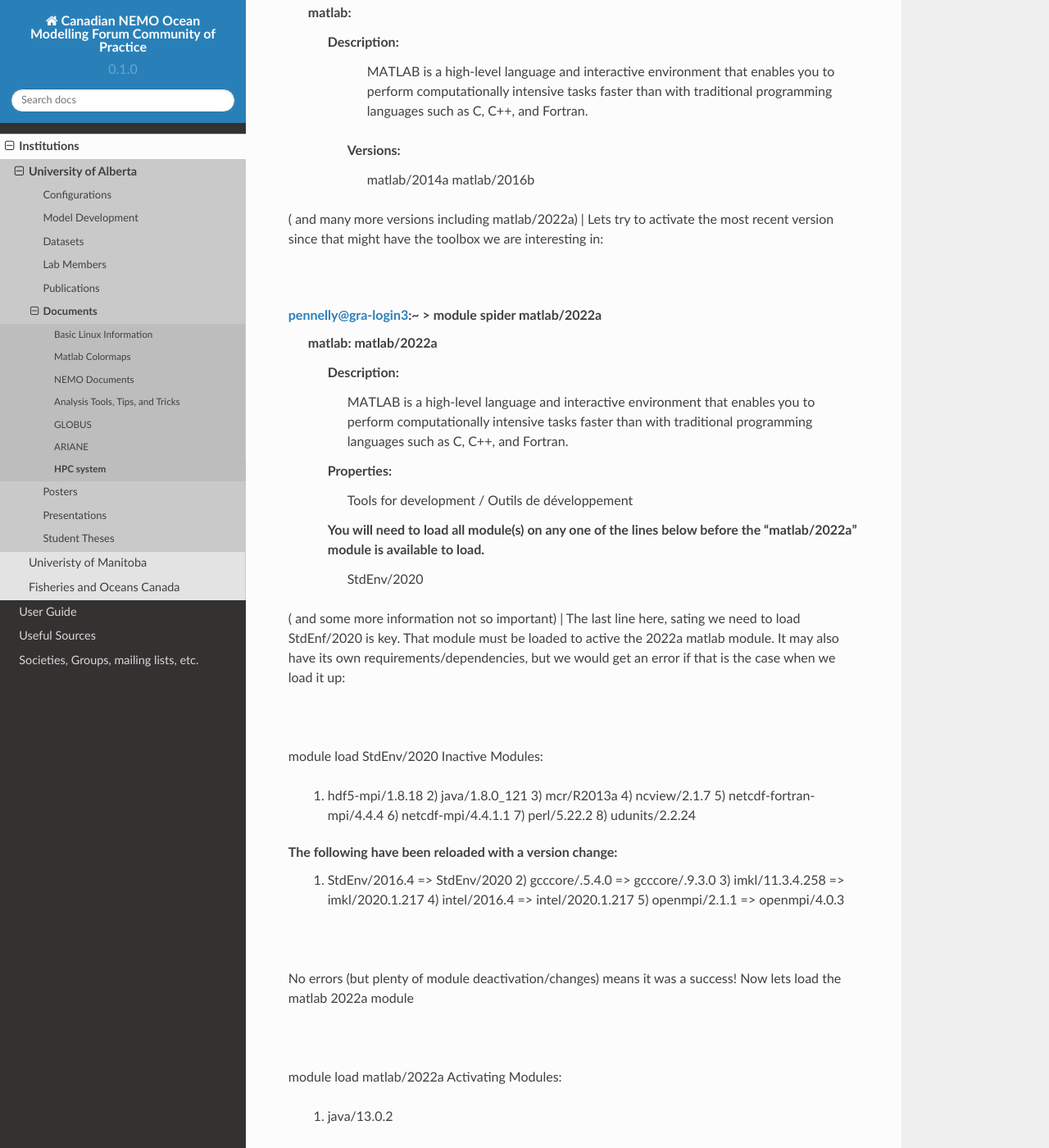
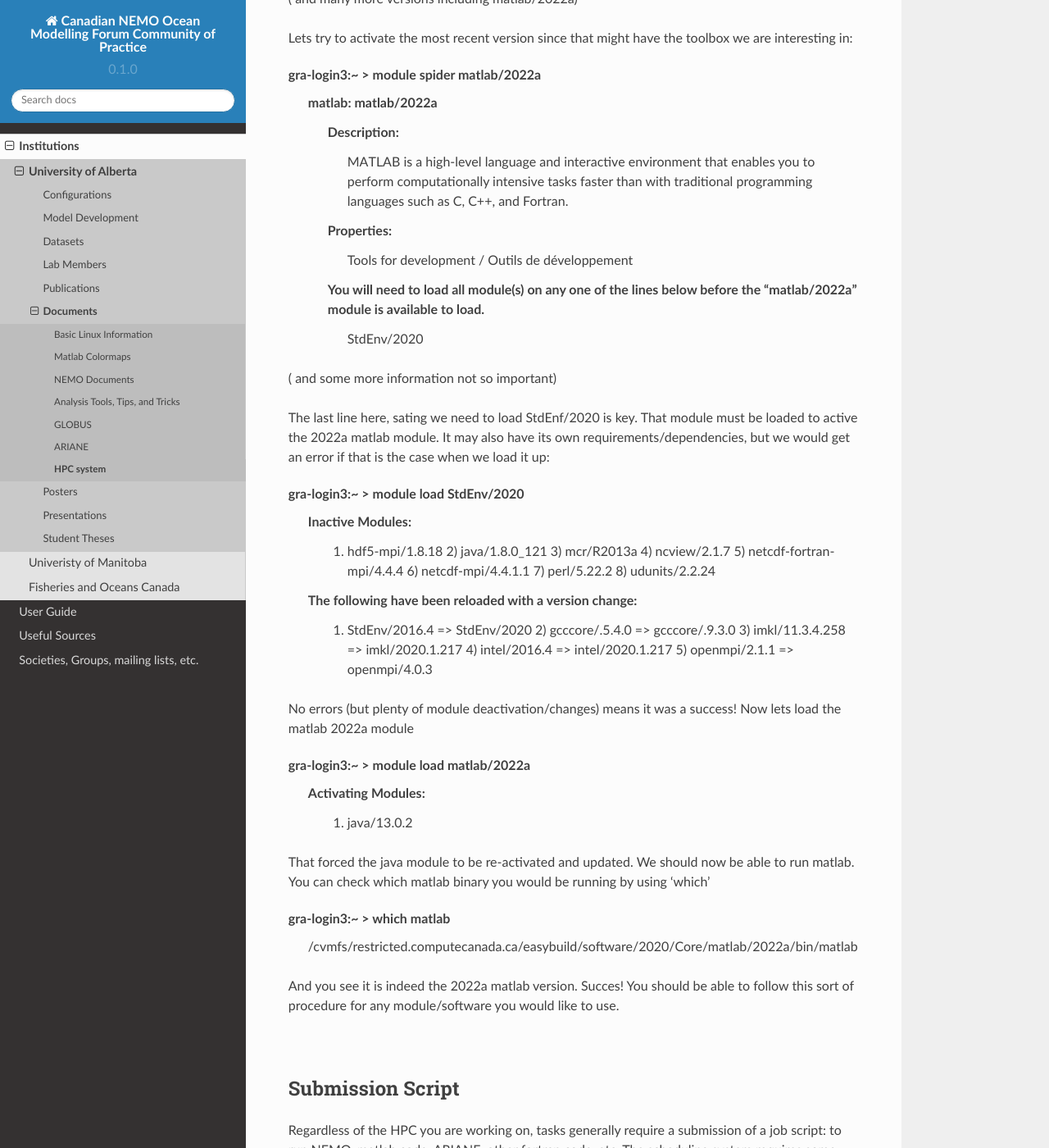
Before and after one commit to UofA-NEMO/Canadian-NEMO-Ocean-Modelling-Forum-Community-of-Practice, a Sphinx documentation site: the page built from docs/Institutions/UofA/Documents/HPC.rst, in a window 1280 px wide and 1400 px high, scrolled down 2396 px. Shown: the whole window at 82% size. Built offline with Sphinx 7.4.7 and the Read the Docs theme 2.0.0, drawn with Linux system fonts in a browser that asks for light colours; pages that are not in the unit, such as notebooks, are missing from menus; some of the changed text lies outside the part shown.

Commit message:
Update HPC.rst

```diff
--- a/docs/Institutions/UofA/Documents/HPC.rst
+++ b/docs/Institutions/UofA/Documents/HPC.rst
@@ -33,40 +33,36 @@ module load ncview/2.1.7
 
 Tinkering with modules
 ......................
-|
+
 Sometimes you need a module that isn't within the above auto-loading method. I'm going to use matlab as an example. You want to use matlab but do not know how to load the appropriate modules to do so. First thing we want to do is check what our current modules are by using "module list":
 
-|
-pennelly@gra-login3:~ > module list
-Currently Loaded Modules:
-  1) nixpkgs/16.09   (S)      3) gcccore/.5.4.0  (H)   5) ifort/.2016.4.258 (H)   7) StdEnv/2016.4  (S)   9) mcr/R2013a    (t)  11) perl/5.22.2     (t)   13) netcdf-mpi/4.4.1.1       (io)  15) udunits/2.2.24 (t)
-  2) imkl/11.3.4.258 (math)   4) icc/.2016.4.258 (H)   6) intel/2016.4      (t)   8) java/1.8.0_121 (t)  10) openmpi/2.1.1 (m)  12) hdf5-mpi/1.8.18 (io)  14) netcdf-fortran-mpi/4.4.4 (io)  16) ncview/2.1.7   (vis)
-|
+gra-login3:~ > module list
+  Currently Loaded Modules:
+    1) nixpkgs/16.09   (S)      3) gcccore/.5.4.0  (H)   5) ifort/.2016.4.258 (H)   7) StdEnv/2016.4  (S)   9) mcr/R2013a    (t)  11) perl/5.22.2     (t)   13) netcdf-mpi/4.4.1.1       (io)  15) udunits/2.2.24 (t)
+    2) imkl/11.3.4.258 (math)   4) icc/.2016.4.258 (H)   6) intel/2016.4      (t)   8) java/1.8.0_121 (t)  10) openmpi/2.1.1 (m)  12) hdf5-mpi/1.8.18 (io)  14) netcdf-fortran-mpi/4.4.4 (io)  16) ncview/2.1.7   (vis)
+
 This shows us what we currently have loaded- 16 modules. We can learn about any of these by using "module spider":
 
-|
-pennelly@gra-login3:~ > module spider ncview/2.1.7
+gra-login3:~ > module spider ncview/2.1.7
   ncview: ncview/2.1.7
     Description:
       Ncview is a visual browser for netCDF format files. Typically you would use ncview to get a quick and easy, push-button look at your netCDF files. You can view simple movies of the data, view along various dimensions, take a
       look at the actual data values, change color maps, invert the data, etc.
-|
+
 We should do the same for matlab, lets see what the Graham system states:
 
-|
-pennelly@gra-login3:~ > module spider matlab
+gra-login3:~ > module spider matlab
   matlab:
     Description:
       MATLAB is a high-level language and interactive environment that enables you to perform computationally intensive tasks faster than with traditional programming languages such as C, C++, and Fortran.
      Versions:
-        matlab/2014a
-        matlab/2016b
+       matlab/2014a
+       matlab/2016b
 ( and many more versions including matlab/2022a)
-|
+
 Lets try to activate the most recent version since that might have the toolbox we are interesting in:
 
-|
-pennelly@gra-login3:~ > module spider matlab/2022a
+gra-login3:~ > module spider matlab/2022a
   matlab: matlab/2022a
     Description:
       MATLAB is a high-level language and interactive environment that enables you to perform computationally intensive tasks faster than with traditional programming languages such as C, C++, and Fortran.
@@ -75,29 +71,26 @@ pennelly@gra-login3:~ > module spider matlab/2022a
     You will need to load all module(s) on any one of the lines below before the "matlab/2022a" module is available to load.
       StdEnv/2020
 ( and some more information not so important)
-|
+
 The last line here, sating we need to load StdEnf/2020 is key. That module must be loaded to active the 2022a matlab module. It may also have its own requirements/dependencies, but we would get an error if that is the case when we load it up:
 
-|
-module load StdEnv/2020
-Inactive Modules:
-  1) hdf5-mpi/1.8.18     2) java/1.8.0_121     3) mcr/R2013a     4) ncview/2.1.7     5) netcdf-fortran-mpi/4.4.4     6) netcdf-mpi/4.4.1.1     7) perl/5.22.2     8) udunits/2.2.24
-The following have been reloaded with a version change:
-  1) StdEnv/2016.4 => StdEnv/2020     2) gcccore/.5.4.0 => gcccore/.9.3.0     3) imkl/11.3.4.258 => imkl/2020.1.217     4) intel/2016.4 => intel/2020.1.217     5) openmpi/2.1.1 => openmpi/4.0.3
-|
+gra-login3:~ > module load StdEnv/2020
+  Inactive Modules:
+    1) hdf5-mpi/1.8.18     2) java/1.8.0_121     3) mcr/R2013a     4) ncview/2.1.7     5) netcdf-fortran-mpi/4.4.4     6) netcdf-mpi/4.4.1.1     7) perl/5.22.2     8) udunits/2.2.24
+  The following have been reloaded with a version change:
+    1) StdEnv/2016.4 => StdEnv/2020     2) gcccore/.5.4.0 => gcccore/.9.3.0     3) imkl/11.3.4.258 => imkl/2020.1.217     4) intel/2016.4 => intel/2020.1.217     5) openmpi/2.1.1 => openmpi/4.0.3
+
 No errors (but plenty of module deactivation/changes) means it was a success! Now lets load the matlab 2022a module
 
-|
-module load matlab/2022a
-Activating Modules:
-  1) java/13.0.2
-|
+gra-login3:~ > module load matlab/2022a
+  Activating Modules:
+    1) java/13.0.2
+
 That forced the java module to be re-activated and updated. We should now be able to run matlab. You can check which matlab binary you would be running by using 'which'
 
-|
-pennelly@gra-login3:~ > which matlab
-/cvmfs/restricted.computecanada.ca/easybuild/software/2020/Core/matlab/2022a/bin/matlab
-|
+gra-login3:~ > which matlab
+   /cvmfs/restricted.computecanada.ca/easybuild/software/2020/Core/matlab/2022a/bin/matlab
+
 And you see it is indeed the 2022a matlab version. Succes! You should be able to follow this sort of procedure for any module/software you would like to use.
 
 |
```
